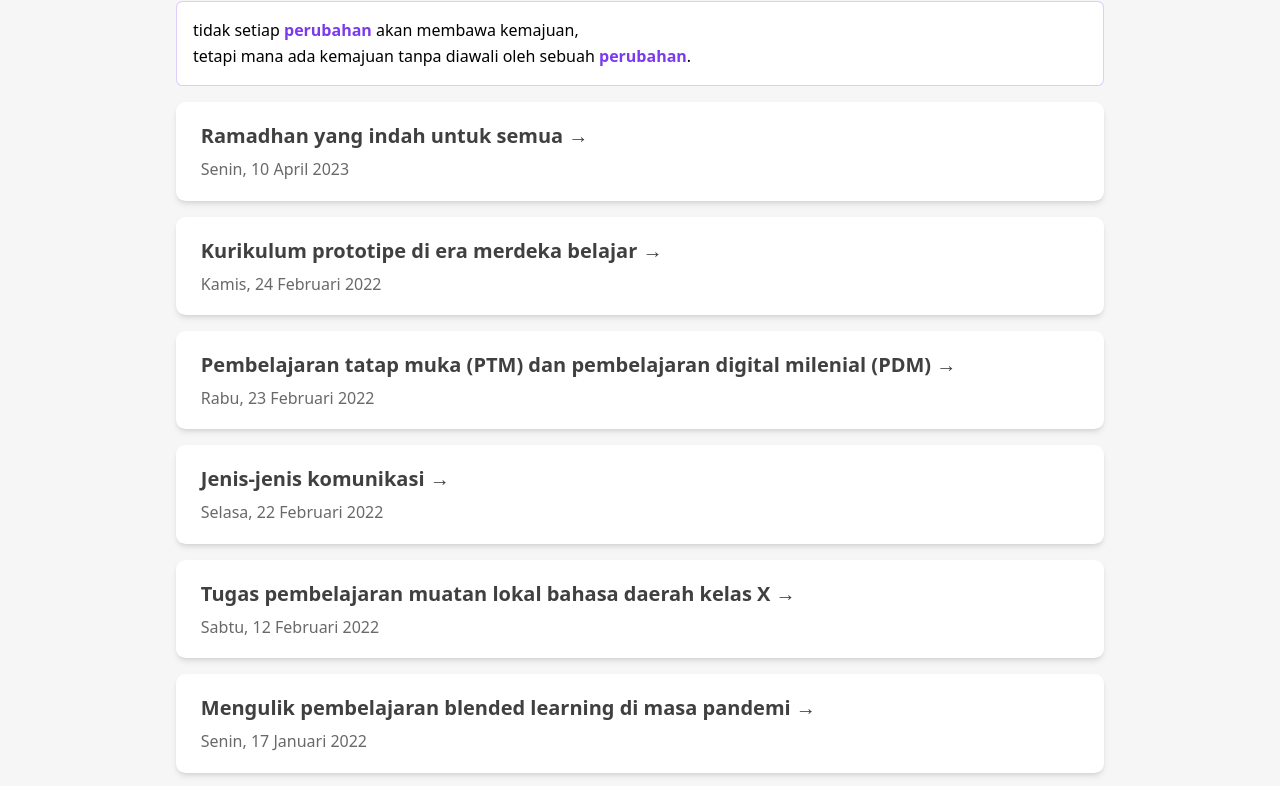
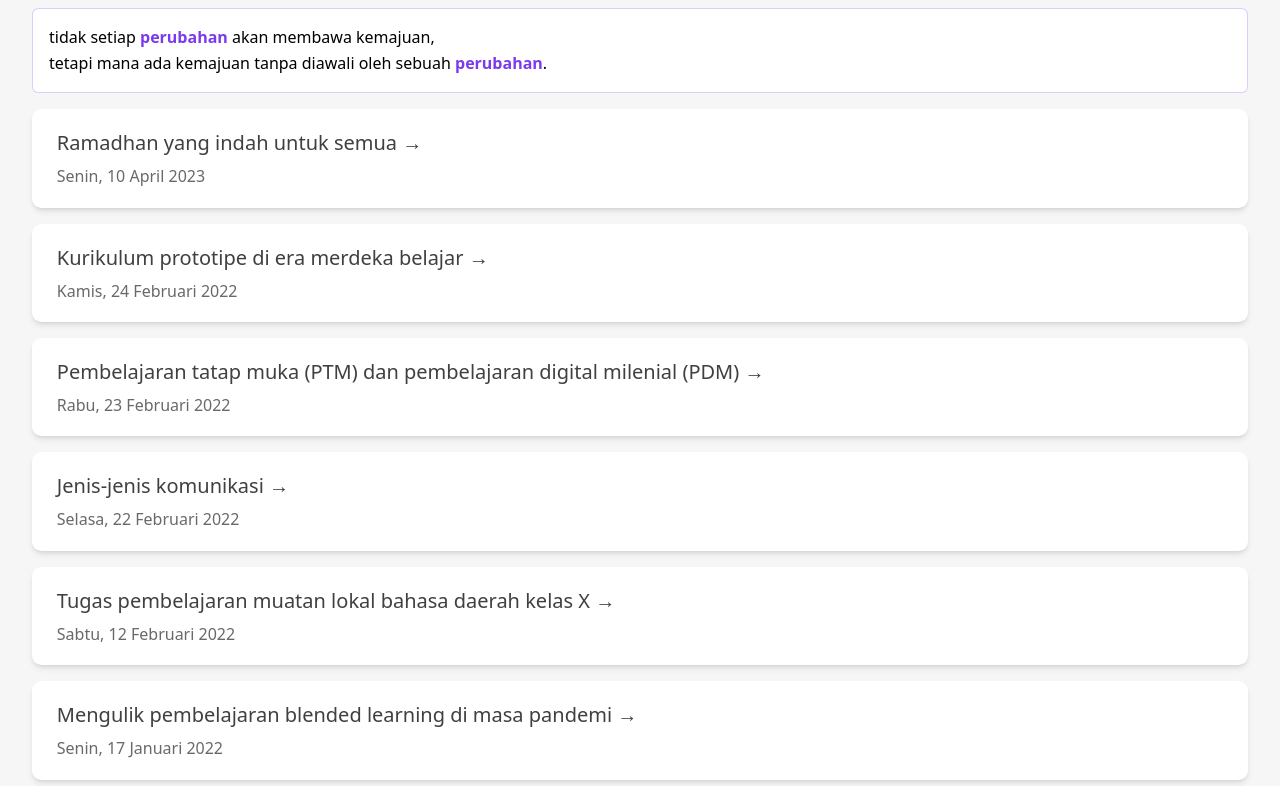
Before and after one commit to lamijo/astro-tina-elemje, an Astro site: page / in a window 1280 px wide. Shown: the part 112-898 px from the top of the page. Built offline with nearby package versions, Linux system fonts and the light colour scheme; Astro itself is replaced by a stand-in of ours.

Commit message:
Add tailwind for css

```diff
--- a/astro.config.mjs
+++ b/astro.config.mjs
@@ -1,6 +1,9 @@
 import { defineConfig } from 'astro/config';
+
+import tailwind from "@astrojs/tailwind";
 
 // https://astro.build/config
 export default defineConfig({
   site: 'https://lamijo.my.id',
+  integrations: [tailwind()]
 });
--- a/package.json
+++ b/package.json
@@ -10,8 +10,10 @@
     "astro": "astro"
   },
   "dependencies": {
+    "@astrojs/tailwind": "^3.1.1",
     "@tinacms/cli": "^1.5.5",
     "astro": "^2.2.0",
+    "tailwindcss": "^3.0.24",
     "tinacms": "^1.4.5"
   },
   "devDependencies": {
--- a/src/pages/index.astro
+++ b/src/pages/index.astro
@@ -10,7 +10,7 @@ const localDate = new Intl.DateTimeFormat('id-ID', { dateStyle: 'full' });
 ---
 
 <Layout title="Blog oleh elemje™">
-	<main>
+	<main class="p-8">
 		<h1>Blog oleh <span class="text-gradient">elemje</span></h1>
 		<p class="instructions">
       tidak setiap <strong>perubahan</strong> akan membawa kemajuan,<br />
@@ -29,11 +29,6 @@ const localDate = new Intl.DateTimeFormat('id-ID', { dateStyle: 'full' });
 </Layout>
 
 <style>
-	main {
-		margin-left: 9rem;
-		margin-right: 9rem;
-		padding: 1.5rem;
-	}
 	h1 {
 		font-size: 3rem;
 		font-weight: 800;
--- /dev/null
+++ b/tailwind.config.cjs
@@ -0,0 +1,8 @@
+/** @type {import('tailwindcss').Config} */
+module.exports = {
+	content: ['./src/**/*.{astro,html,js,jsx,md,mdx,svelte,ts,tsx,vue}'],
+	theme: {
+		extend: {},
+	},
+	plugins: [],
+}
```
Also changed, not shown: pnpm-lock.yaml.
